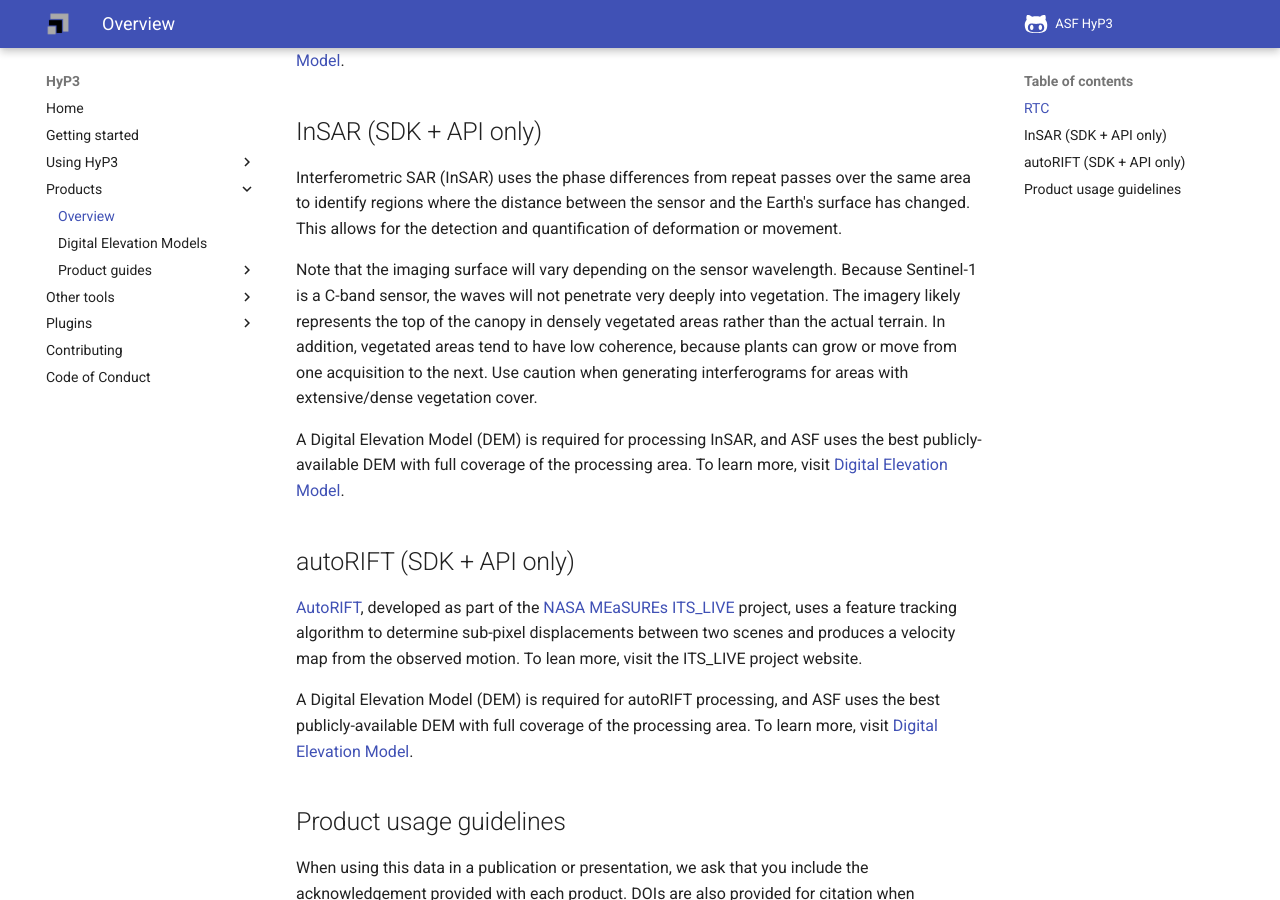
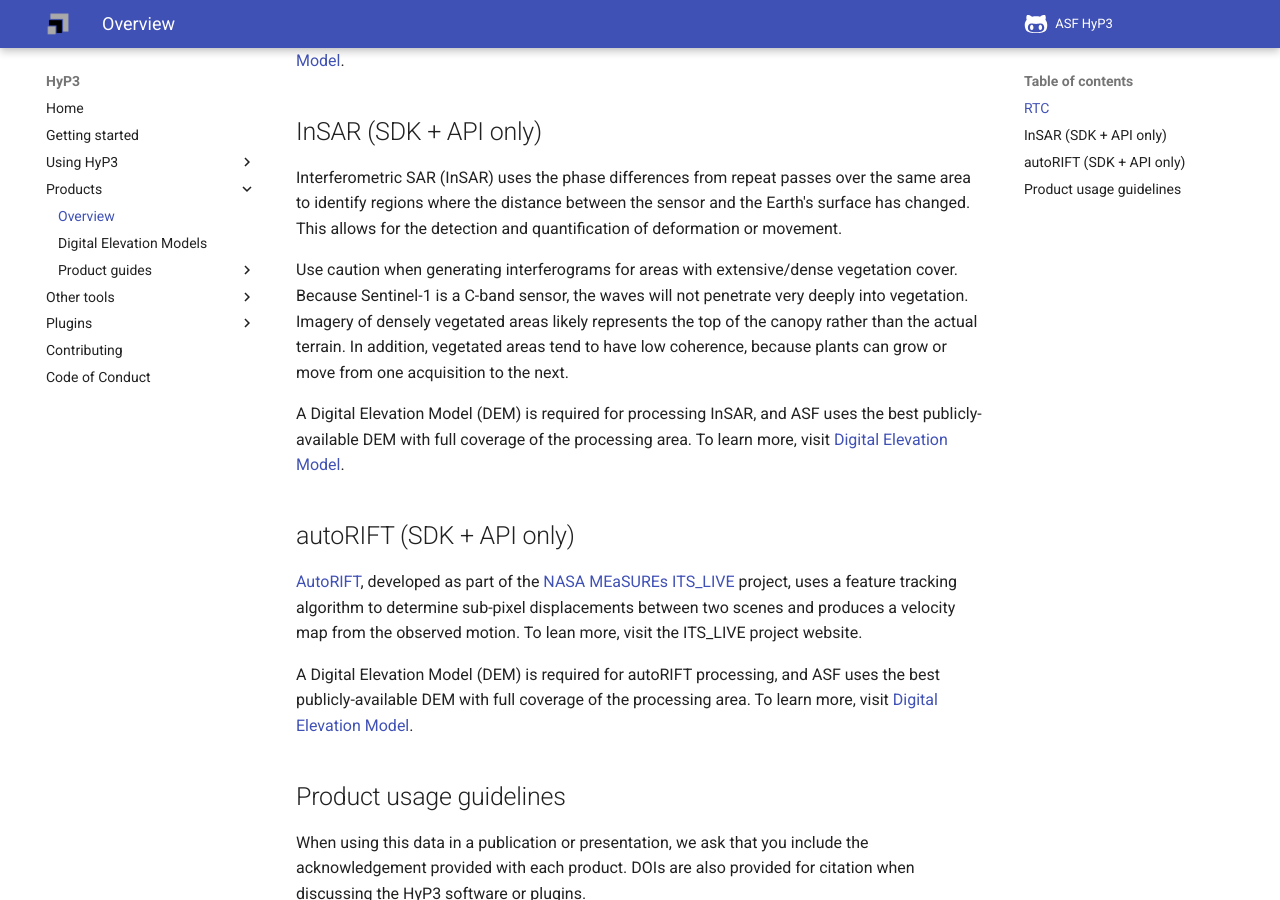
Before and after one commit to ASFHyP3/hyp3-docs, an MkDocs documentation site: the page built from docs/products.md, in a window 1280 px wide and 900 px high, scrolled down 445 px. Built offline with MkDocs 1.6.1 and Material for MkDocs 9.7.7, drawn with Linux system fonts in a browser that asks for light colours.

Commit message:
Reorder InSAR prodcut dscription

```diff
--- a/docs/products.md
+++ b/docs/products.md
@@ -23,12 +23,11 @@ same area to identify regions where the distance between the sensor and the Eart
 surface has changed. This allows for the detection and quantification of deformation
 or movement.
 
-Note that the imaging surface will vary depending on the sensor wavelength. Because
-Sentinel-1 is a C-band sensor, the waves will not penetrate very deeply into vegetation.
-The imagery likely represents the top of the canopy in densely vegetated areas rather
-than the actual terrain. In addition, vegetated areas tend to have low coherence,
-because plants can grow or move from one acquisition to the next. Use caution when
-generating interferograms for areas with extensive/dense vegetation cover.
+Use caution when generating interferograms for areas with extensive/dense vegetation cover.
+Because Sentinel-1 is a C-band sensor, the waves will not penetrate very deeply into vegetation.
+Imagery of densely vegetated areas likely represents the top of the canopy rather than the
+actual terrain. In addition, vegetated areas tend to have low coherence, because plants can grow
+or move from one acquisition to the next.
 
 A Digital Elevation Model (DEM) is required for processing InSAR, and ASF uses the
 best publicly-available DEM with full coverage of the processing area. To learn more,
```
